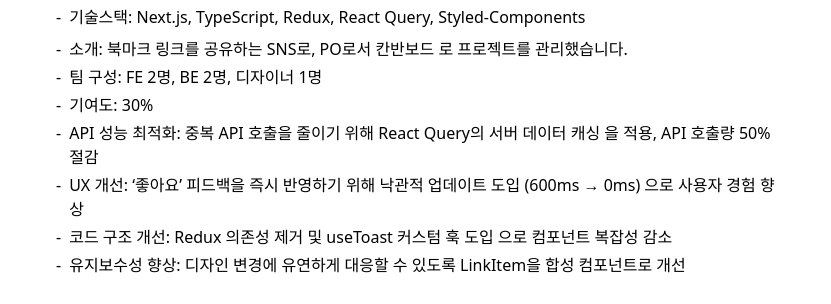
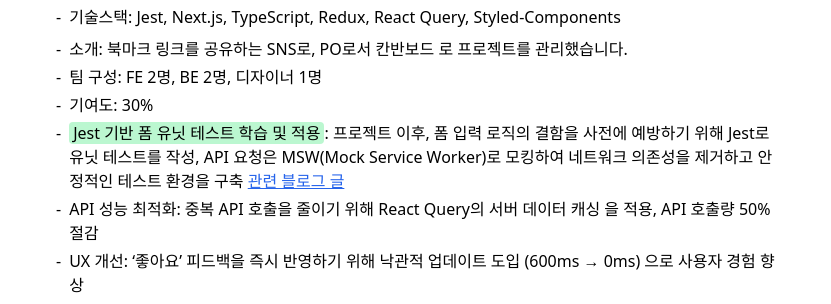
Before and after one commit to dev-hamster/dev-hamster.github.io, a Gatsby site: page /resume in a window 1280 px wide. Shown: the part 2462-2766 px from the top of the page, without its empty margins (224-1055 px from the left). Built offline with nearby package versions, Linux system fonts and the light colour scheme; Gatsby itself is replaced by a stand-in of ours.

Commit message:
feat: Update resume links and enhance project item rendering with Markdown sanitization

```diff
--- a/src/components/resume/Intro.tsx
+++ b/src/components/resume/Intro.tsx
@@ -36,8 +36,8 @@
             <p className='flex gap-1 items-center'>
               <span>GitHub</span>
             </p>
-            <Link url='https://dev-hamster.github.io'>
-              https://dev-hamster.github.io
+            <Link url='https://github.com/dev-hamster'>
+              https://github.com/dev-hamster
             </Link>
           </div>
           <div>
--- a/src/components/resume/ProjectItem.tsx
+++ b/src/components/resume/ProjectItem.tsx
@@ -5,13 +5,31 @@
 import LinkIcon from 'assets/ico-link.svg';
 
 import Markdown from 'react-markdown';
+import rehypeRaw from 'rehype-raw';
+import rehypeSanitize, { defaultSchema } from 'rehype-sanitize';
 import { Project as TProject } from 'types/resume';
+
+const sanitizeSchema = {
+  ...defaultSchema,
+  tagNames: [...(defaultSchema.tagNames || []), 'span'],
+  attributes: {
+    ...(defaultSchema.attributes || {}),
+    span: [
+      ...((defaultSchema.attributes || {}).span || []),
+      'className',
+      'class',
+      'style',
+    ],
+  },
+};
 
 const ListItem = ({ text }: { text: string }) => {
   return (
     <div className='flex gap-2 '>
       <span>-</span>
-      <Markdown>{text}</Markdown>
+      <Markdown rehypePlugins={[rehypeRaw, [rehypeSanitize, sanitizeSchema]]}>
+        {text}
+      </Markdown>
     </div>
   );
 };
--- a/src/constants/resume.ts
+++ b/src/constants/resume.ts
@@ -112,12 +112,15 @@
       },
     ],
     techStack:
-      'Next.js, TypeScript, Redux, React Query, Styled-Components'.split(','),
+      'Jest, Next.js, TypeScript, Redux, React Query, Styled-Components'.split(
+        ','
+      ),
     team: 'FE 2명, BE 2명, 디자이너 1명',
     intro:
       '북마크 링크를 공유하는 SNS로,  PO로서 칸반보드 로 프로젝트를 관리했습니다.',
     contribution: 30,
     description: [
+      '<span class="highlight">Jest 기반 폼 유닛 테스트 학습 및 적용</span>: 프로젝트 이후, 폼 입력 로직의 결함을 사전에 예방하기 위해 Jest로 유닛 테스트를 작성, API 요청은 MSW(Mock Service Worker)로 모킹하여 네트워크 의존성을 제거하고 안정적인 테스트 환경을 구축 [관련 블로그 글](https://dev-hamster.github.io/Jest%EC%97%90%EC%84%A0%20%EC%84%B1%EA%B3%B5%EC%9D%B8%EB%8D%B0%20%EB%B8%8C%EB%9D%BC%EC%9A%B0%EC%A0%80%EC%97%90%EC%84%A0%20%EC%8B%A4%ED%8C%A8/)',
       'API 성능 최적화: 중복 API 호출을 줄이기 위해  React Query의 서버 데이터 캐싱 을 적용,  API 호출량 50% 절감 ',
       'UX 개선: ‘좋아요’ 피드백을 즉시 반영하기 위해  낙관적 업데이트 도입 (600ms → 0ms)  으로  사용자 경험 향상 ',
       '코드 구조 개선:  Redux 의존성 제거  및  useToast 커스텀 훅 도입 으로  컴포넌트 복잡성 감소 ',
--- a/src/pages/resume.tsx
+++ b/src/pages/resume.tsx
@@ -1,4 +1,4 @@
-import React from "react";
+import React from 'react';
 
 import {
   CertificatesAndAwards,
@@ -9,11 +9,13 @@
   Project,
   SkillsAndTools,
   WorkExperience,
-} from "components/resume/index";
+} from 'components/resume/index';
+
+import '../styles/resume.css';
 
 const ResumePage = () => {
   return (
-    <div className="font-noto">
+    <div className='font-noto resume-page'>
       <Intro />
       <SkillsAndTools />
       <WorkExperience />
--- /dev/null
+++ b/src/styles/resume.css
@@ -0,0 +1,3 @@
+.resume-page a {
+  @apply text-blue-600;
+}
```
